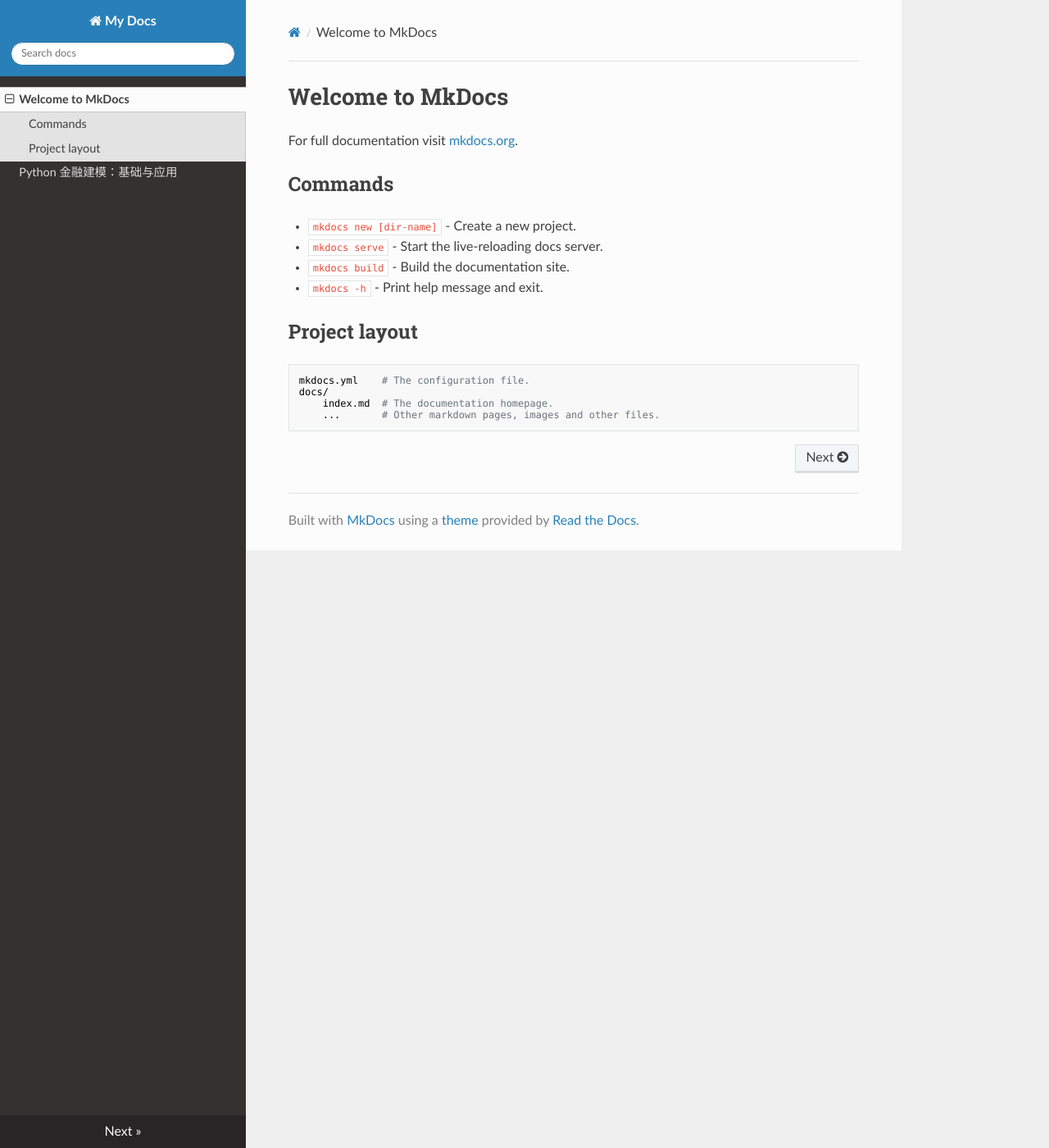
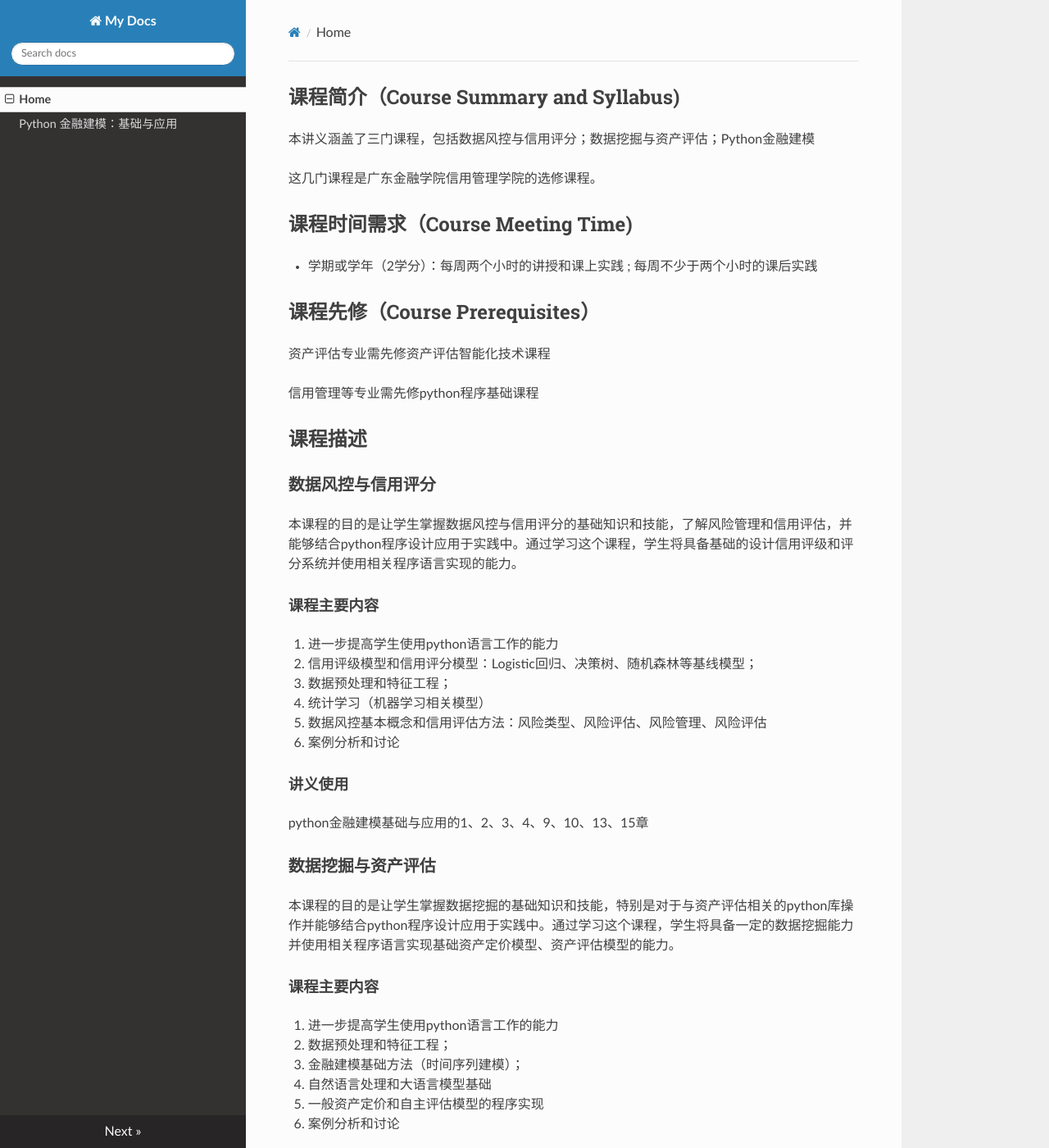
Before and after one commit to sihtyh/draft_textbook, an MkDocs documentation site: the page built from docs/index.md, in a window 1280 px wide and 1400 px high. Shown: the whole window at 82% size. Built offline with MkDocs 1.6.1, drawn with Linux system fonts in a browser that asks for light colours; nearby versions of some CDN libraries; some of the changed text lies outside the part shown.

Commit message:
Add files via upload

```diff
--- a/docs/index.md
+++ b/docs/index.md
@@ -1,17 +1,76 @@
-# Welcome to MkDocs
+## 课程简介（Course Summary and Syllabus)
 
-For full documentation visit [mkdocs.org](https://www.mkdocs.org).
+本讲义涵盖了三门课程，包括数据风控与信用评分；数据挖掘与资产评估；Python金融建模
 
-## Commands
+这几门课程是广东金融学院信用管理学院的选修课程。
 
-* `mkdocs new [dir-name]` - Create a new project.
-* `mkdocs serve` - Start the live-reloading docs server.
-* `mkdocs build` - Build the documentation site.
-* `mkdocs -h` - Print help message and exit.
+## 课程时间需求（Course Meeting Time)
 
-## Project layout
+* 学期或学年（2学分）：每周两个小时的讲授和课上实践 ; 每周不少于两个小时的课后实践
 
-    mkdocs.yml    # The configuration file.
-    docs/
-        index.md  # The documentation homepage.
-        ...       # Other markdown pages, images and other files.
+## 课程先修（Course Prerequisites）
+
+资产评估专业需先修资产评估智能化技术课程
+
+信用管理等专业需先修python程序基础课程
+
+## 课程描述
+
+### 数据风控与信用评分
+
+本课程的目的是让学生掌握数据风控与信用评分的基础知识和技能，了解风险管理和信用评估，并能够结合python程序设计应用于实践中。通过学习这个课程，学生将具备基础的设计信用评级和评分系统并使用相关程序语言实现的能力。
+
+#### 课程主要内容
+
+1. 进一步提高学生使用python语言工作的能力
+2. 信用评级模型和信用评分模型：Logistic回归、决策树、随机森林等基线模型；
+3. 数据预处理和特征工程；
+4. 统计学习（机器学习相关模型）
+5. 数据风控基本概念和信用评估方法：风险类型、风险评估、风险管理、风险评估
+6. 案例分析和讨论
+
+#### 讲义使用
+
+python金融建模基础与应用的1、2、3、4、9、10、13、15章
+
+### 数据挖掘与资产评估
+
+本课程的目的是让学生掌握数据挖掘的基础知识和技能，特别是对于与资产评估相关的python库操作并能够结合python程序设计应用于实践中。通过学习这个课程，学生将具备一定的数据挖掘能力并使用相关程序语言实现基础资产定价模型、资产评估模型的能力。
+
+#### 课程主要内容
+
+1. 进一步提高学生使用python语言工作的能力
+2. 数据预处理和特征工程；
+3. 金融建模基础方法（时间序列建模）；
+4. 自然语言处理和大语言模型基础
+5. 一般资产定价和自主评估模型的程序实现
+6. 案例分析和讨论
+
+#### 讲义使用
+
+python金融建模基础与应用的1、2、3、4、8、9、12、16章
+
+## 推荐的其他读物和资源
+
+[CSDN程序员博客](https://www.csdn.net/)
+
+[github.com](https://github.com/)
+
+[Python官网](https://www.python.org/)
+
+[Scikit-learn 官网 ](https://scikit-learn.org/stable/)
+
+[Regular expressions 101](https://regex101.com/)
+
+[OLLAMA](https://ollama.com/)
+
+
+## 课程评分
+
+2024年8月22日第一次修订：
+
+考勤：15分
+
+个人项目：50分
+
+团队项目：35分
```
